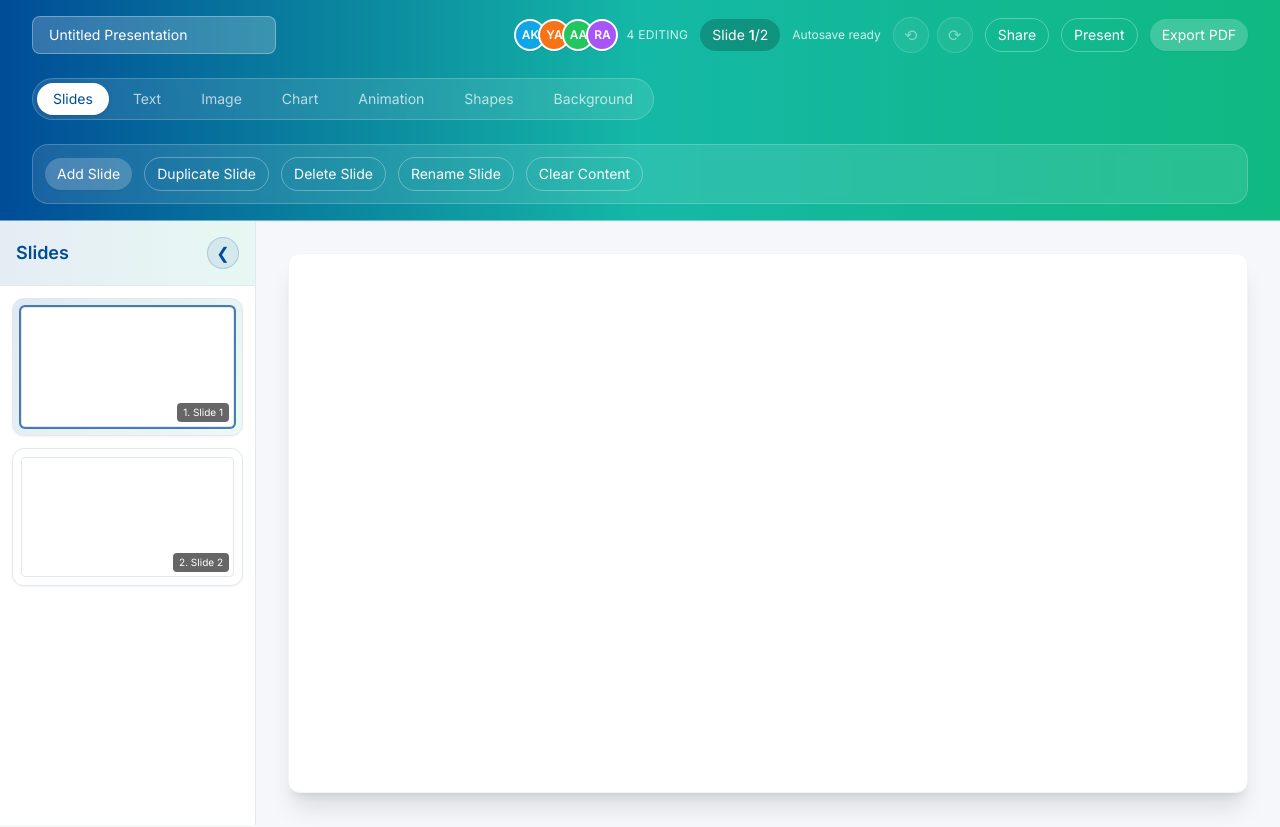
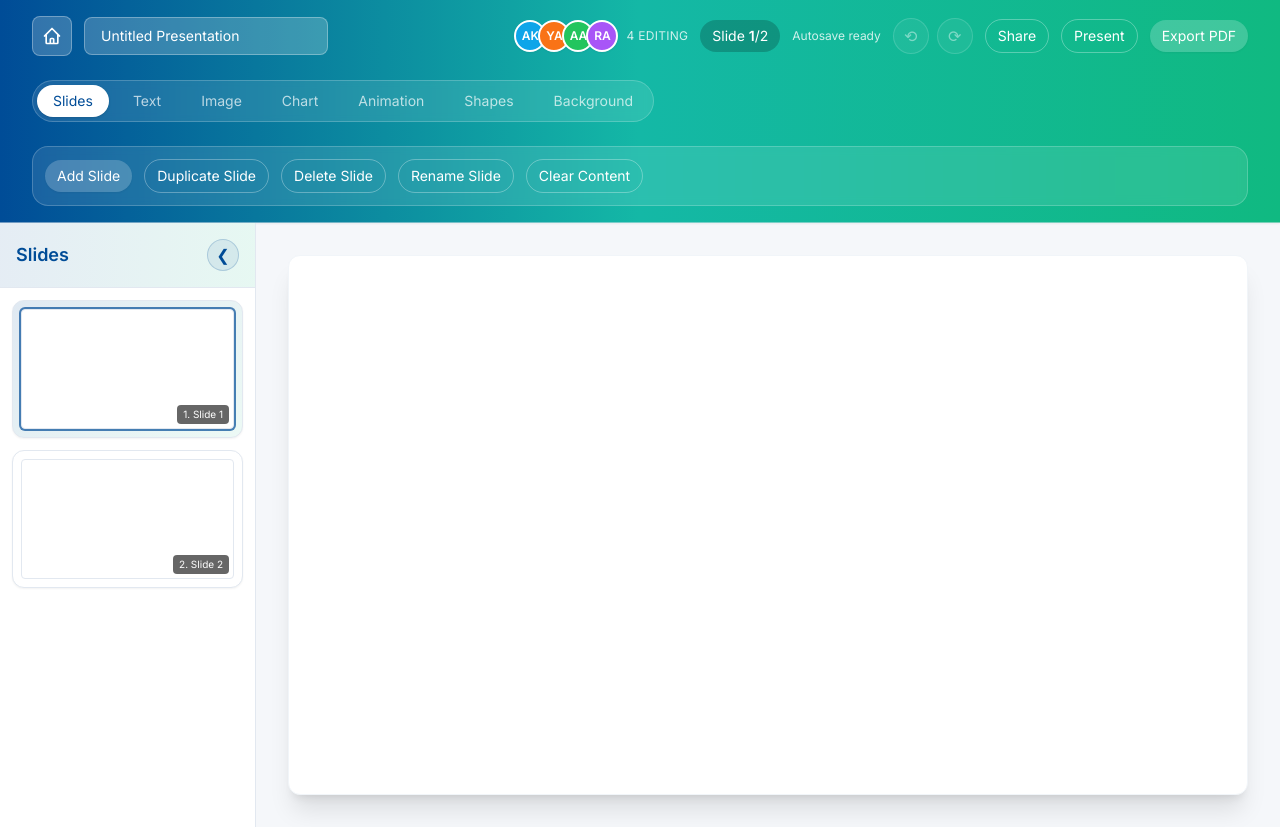
Before and after one commit to rima1alomari/cursor-project, a plain HTML site: page slide-editor.html in a window 1280 px wide. Drawn offline with nearby package versions, Linux system fonts and the light colour scheme.

Commit message:
Refine text editing UX and navbar navigation

```diff
--- a/slide-editor.html
+++ b/slide-editor.html
@@ -365,6 +365,15 @@
       <div class="mx-auto flex w-full max-w-7xl flex-col gap-4 px-4 md:gap-6 md:px-6 lg:px-8">
         <div class="flex flex-wrap items-center justify-between gap-4">
           <div class="flex items-center gap-3">
+            <a
+              href="home.html"
+              class="flex items-center justify-center w-10 h-10 rounded-lg bg-white/20 border border-white/30 hover:bg-white/30 hover:border-white/40 transition-all duration-200 focus:outline-none focus:ring-2 focus:ring-white/40 active:scale-95"
+              title="Go to Home"
+            >
+              <svg xmlns="http://www.w3.org/2000/svg" class="h-5 w-5 text-white" fill="none" viewBox="0 0 24 24" stroke="currentColor" stroke-width="2">
+                <path stroke-linecap="round" stroke-linejoin="round" d="M3 12l2-2m0 0l7-7 7 7M5 10v10a1 1 0 001 1h3m10-11l2 2m-2-2v10a1 1 0 01-1 1h-3m-6 0a1 1 0 001-1v-4a1 1 0 011-1h2a1 1 0 011 1v4a1 1 0 001 1m-6 0h6" />
+              </svg>
+            </a>
             <input
               type="text"
               id="presentationNameInput"
```
